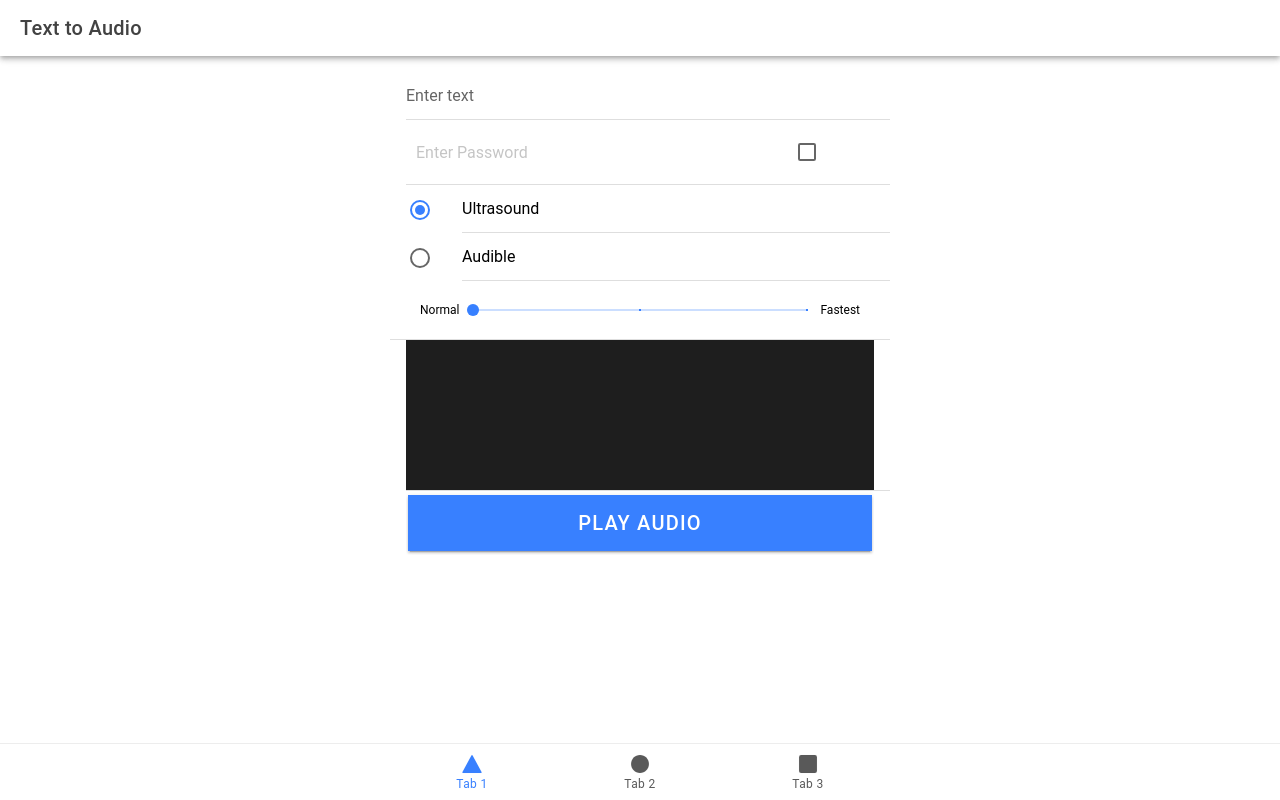
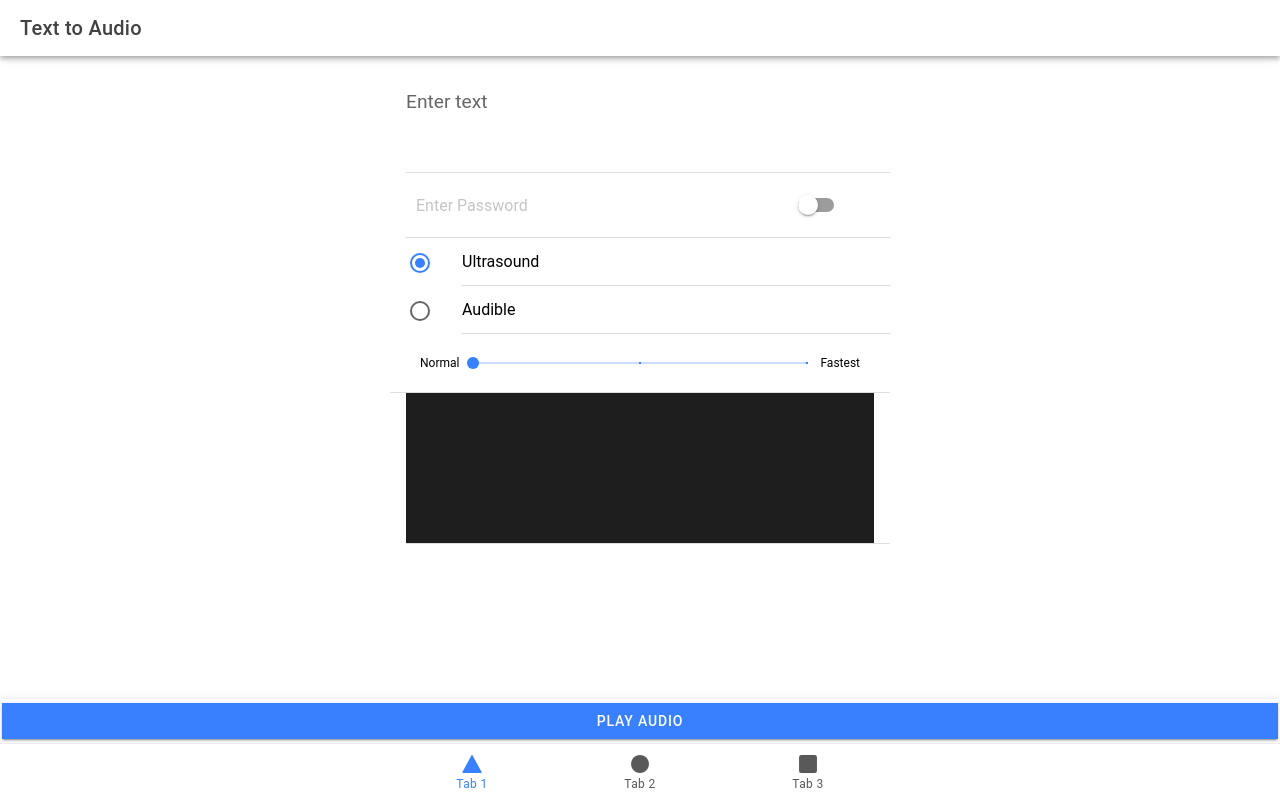
Before and after one commit to ainthero/diktovka, a React (Vite) app: page /tab1 in a window 1280 px wide. Built offline with nearby package versions, Linux system fonts and the light colour scheme.

Commit message:
keyboard

```diff
--- a/src/pages/Tab1.css
+++ b/src/pages/Tab1.css
@@ -25,3 +25,8 @@
   margin-top: 0;
   margin-bottom: 0;
 }
+
+.large-text-field {
+  font-size: 1.2em; /* Larger font */
+  height: 100px;     /* Increased height */
+}
--- a/src/pages/Tab1.tsx
+++ b/src/pages/Tab1.tsx
@@ -15,7 +15,10 @@ import {
     IonCheckbox,
     IonGrid,
     IonRow,
-    IonCol
+    IonCol,
+    IonTextarea,
+    IonToggle,
+    IonFooter
 } from '@ionic/react';
 import React, {useState} from 'react';
 import './Tab1.css';
@@ -126,7 +129,7 @@ const Tab1: React.FC = () => {
             <IonContent fullscreen className="ion-text-center ion-padding">
                 <div className='custom'>
                     <IonItem>
-                        <IonInput class="large-text-field" value={text} placeholder="Enter text" onIonChange={e => setText(e.detail.value!)}/>
+                        <IonTextarea class="large-text-field" value={text} placeholder="Enter text" onIonChange={e => setText(e.detail.value!)}/>
                     </IonItem>
                     <IonItem>
   <IonGrid>
@@ -140,8 +143,8 @@ const Tab1: React.FC = () => {
           disabled={!usePassword}
         />
       </IonCol>
-      <IonCol size="2">
-        <IonCheckbox
+      <IonCol size="1">
+        <IonToggle
           checked={usePassword}
           onIonChange={e => setUsePassword(e.detail.checked)}
         />
@@ -168,13 +171,11 @@ const Tab1: React.FC = () => {
                     </IonItem>
                     <IonItem>
                     <canvas id="audio-visualizer" width="300" height="150"></canvas></IonItem>
-                    <IonItem lines="none">
-                        <div className="full-width-button-container">
-                            <IonButton expand="full" size="large" onClick={handlePlayAudio}>Play Audio</IonButton>
-                        </div>
-                    </IonItem>
                 </div>
             </IonContent>
+            <IonFooter>
+    <IonButton expand="full" onClick={handlePlayAudio}>Play Audio</IonButton>
+</IonFooter>
         </IonPage>
     );
 };
```
